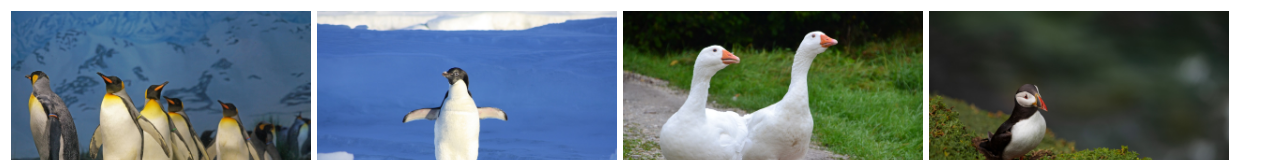
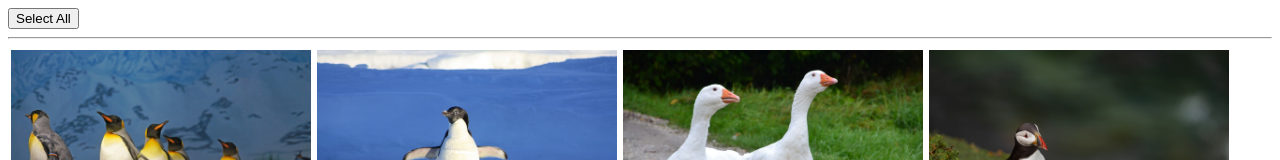
Before and after one commit to baeggoose/my-first-web-site, a plain HTML site: page JSandWebFE/gallery.html in a window 1280 px wide. Shown: the top 160 px of the page. Drawn offline with Linux system fonts and the light colour scheme.

Commit message:
JS image gallery 이미지 전체 선택 기능 만들기_HTML 버튼 추가

```diff
--- a/JSandWebFE/gallery.html
+++ b/JSandWebFE/gallery.html
@@ -8,5 +8,8 @@
     <link rel="stylesheet" type="text/css" href="./style.css" />
     <script src="./script.js"></script>
   </head>
-  <body></body>
+  <body>
+    <input type="button" value="Select All" onclick="SelectAll()" />
+    <hr />
+  </body>
 </html>
```
Also changed, not shown: JSandWebFE/README.md.
